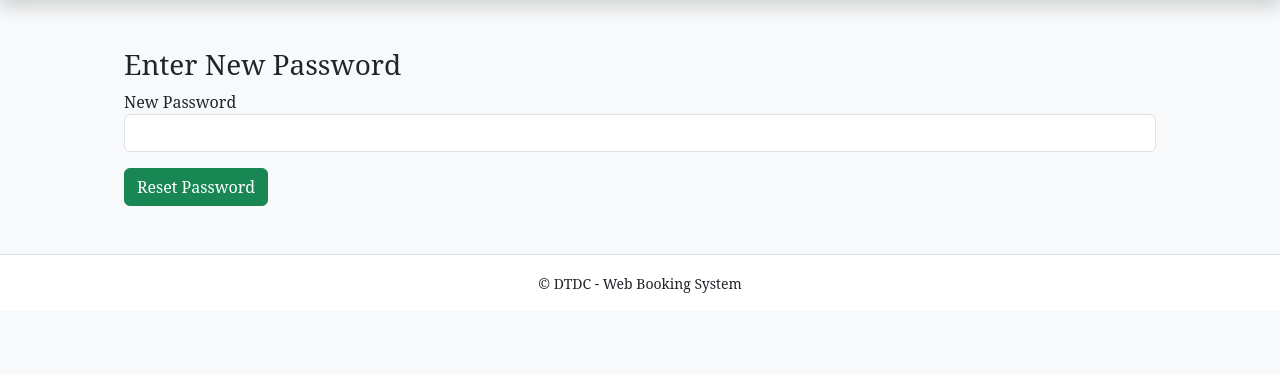
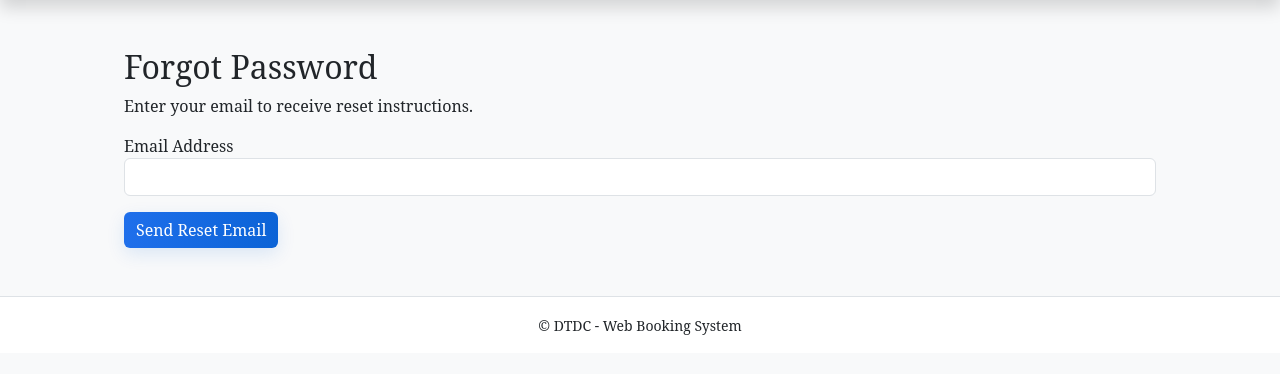
Before and after one commit to Tyla12/dtdc-bookings, a Flask app: template templates/reset_token.html in a window 1280 px wide. Shown: the part 56-430 px from the top of the page. Run offline with Flask 3, Linux system fonts and the light colour scheme; the template is opened without the code that fills it, so the values that code supplies are empty; some libraries are stand-ins or nearby versions.

Commit message:
Update reset_token.html

```diff
--- a/templates/reset_token.html
+++ b/templates/reset_token.html
@@ -1,11 +1,17 @@
 {% extends "base.html" %}
 {% block content %}
+
 <div class="container mt-4">
-    <h3>Enter New Password</h3>
-    <form method="POST">
-        <label>New Password</label>
-        <input type="password" name="password" class="form-control" required>
-        <button class="btn btn-success mt-3">Reset Password</button>
-    </form>
+  <h2>Forgot Password</h2>
+  <p>Enter your email to receive reset instructions.</p>
+
+  <form method="POST">
+    <div class="form-group">
+      <label>Email Address</label>
+      <input class="form-control" type="email" name="email" required>
+    </div>
+    <button class="btn btn-primary mt-3" type="submit">Send Reset Email</button>
+  </form>
 </div>
+
 {% endblock %}
```
